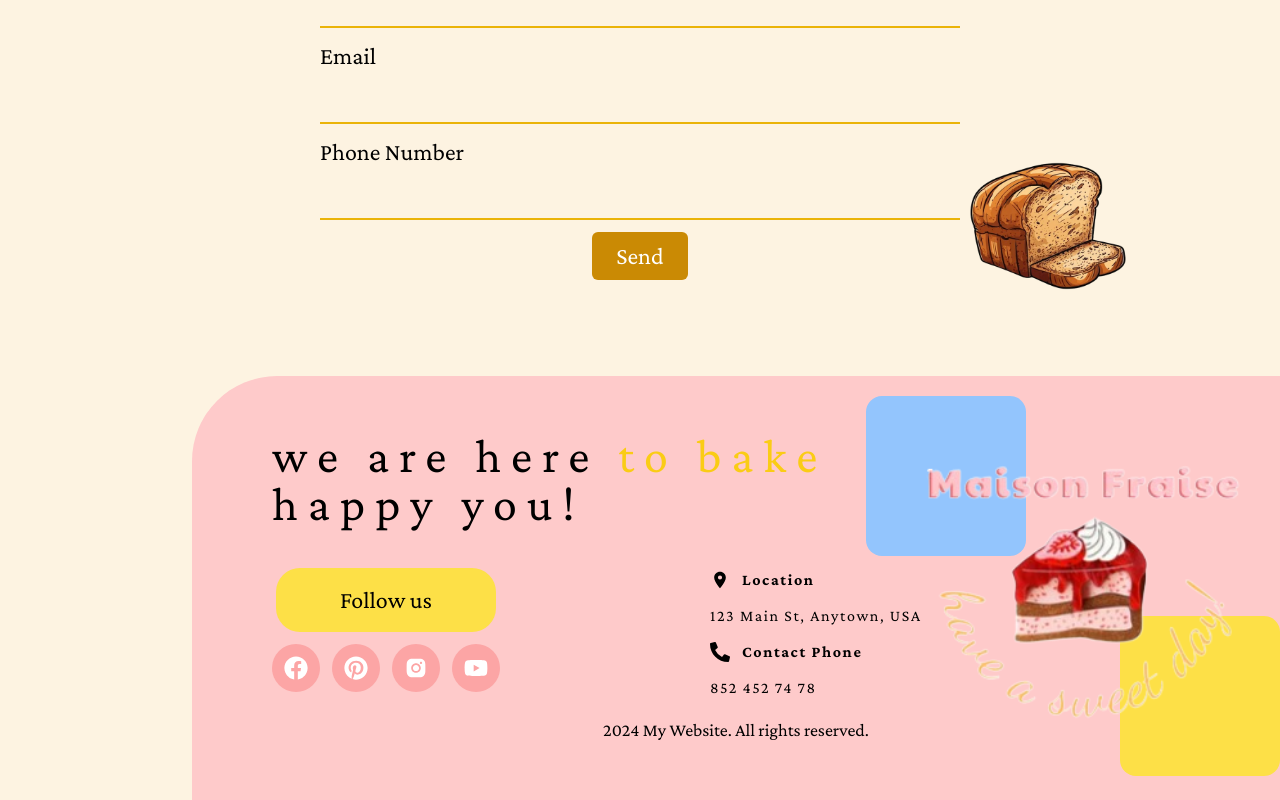
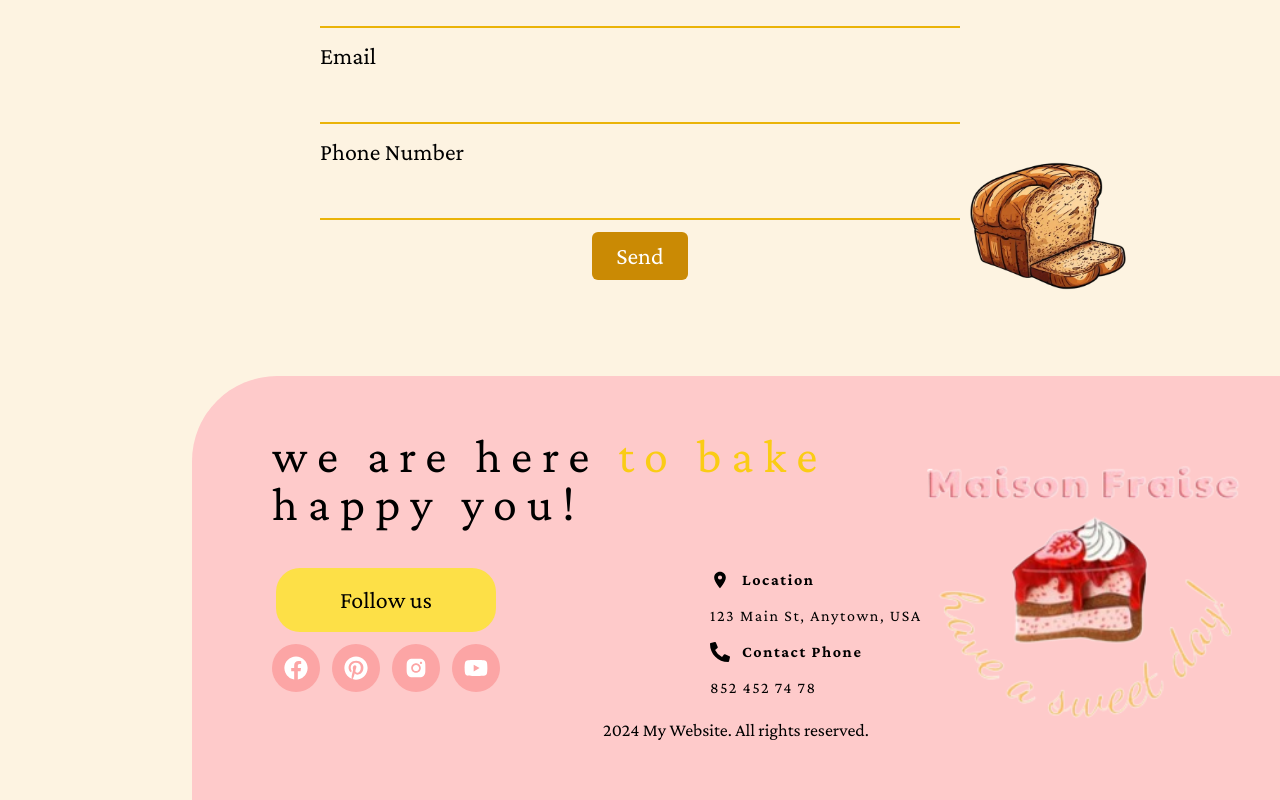
Before and after one commit to sabialhyv/pastry, a React (Vite) app: page / in a window 1280 px wide. Shown: the part 2885-3685 px from the top of the page. Built offline with nearby package versions, Linux system fonts and the light colour scheme.

Commit message:
footer modify

```diff
--- a/src/components/Footer.jsx
+++ b/src/components/Footer.jsx
@@ -47,8 +47,8 @@ function Footer() {
           </div>
         </div>
         <div className="w-[300px] h-[260px] relative">
-          <div className="-top-10 -left-14 absolute w-40 h-40 rounded-2xl   bg-blue-300"></div>
-          <div className="-bottom-20 -right-20 absolute w-40 h-40 rounded-2xl   bg-yellow-300"></div>
+          {/* <div className="-top-10 -left-14 absolute w-40 h-40 rounded-2xl   bg-blue-300"></div> */}
+          {/* <div className="-bottom-20 -right-20 absolute w-40 h-40 rounded-2xl   bg-yellow-300"></div> */}
           <div className="top-5 absolute w-80 h-64rounded-3xl">
             <a href="/">
               <img src={logo} className="w-full h-full" />
```
